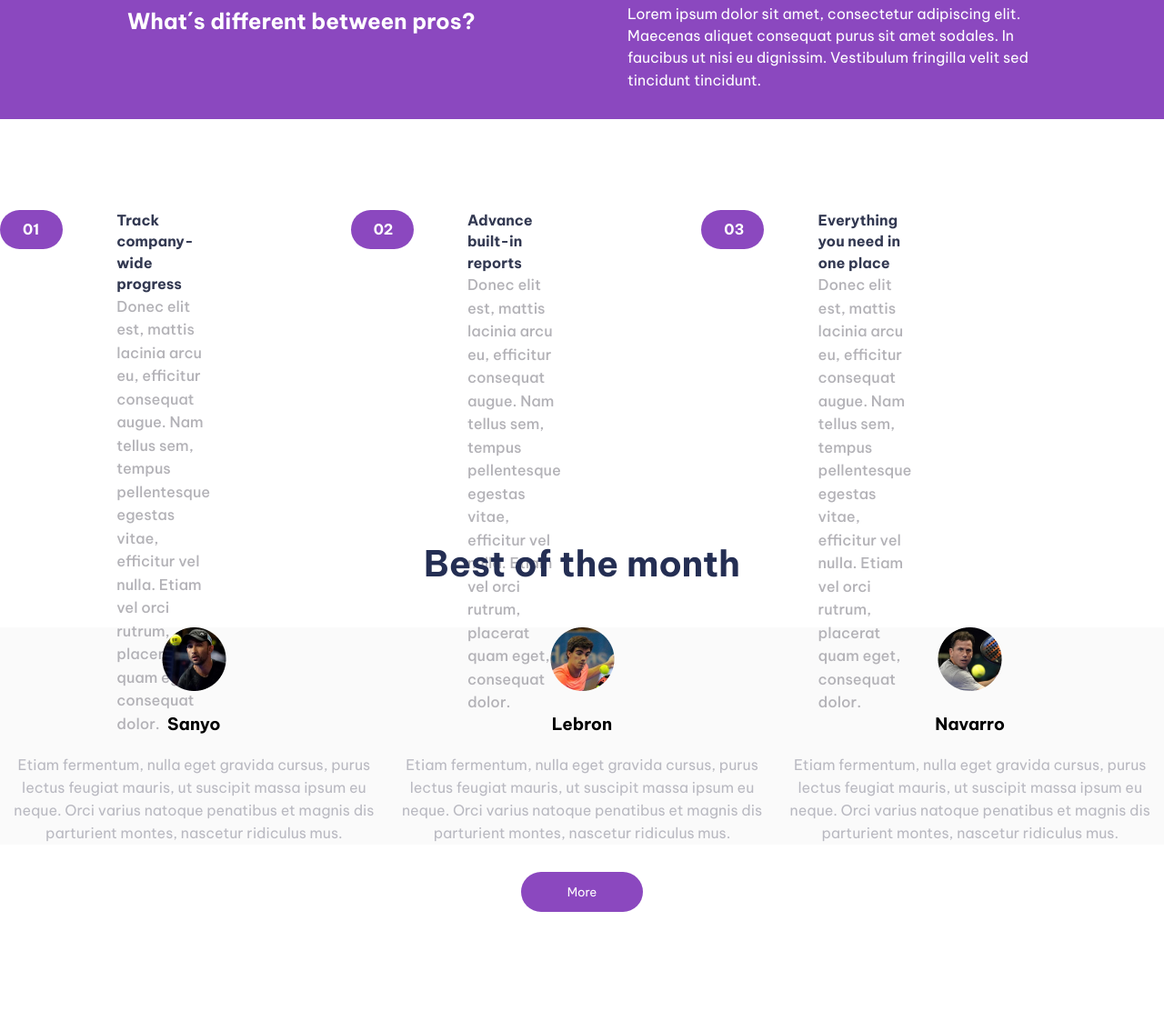
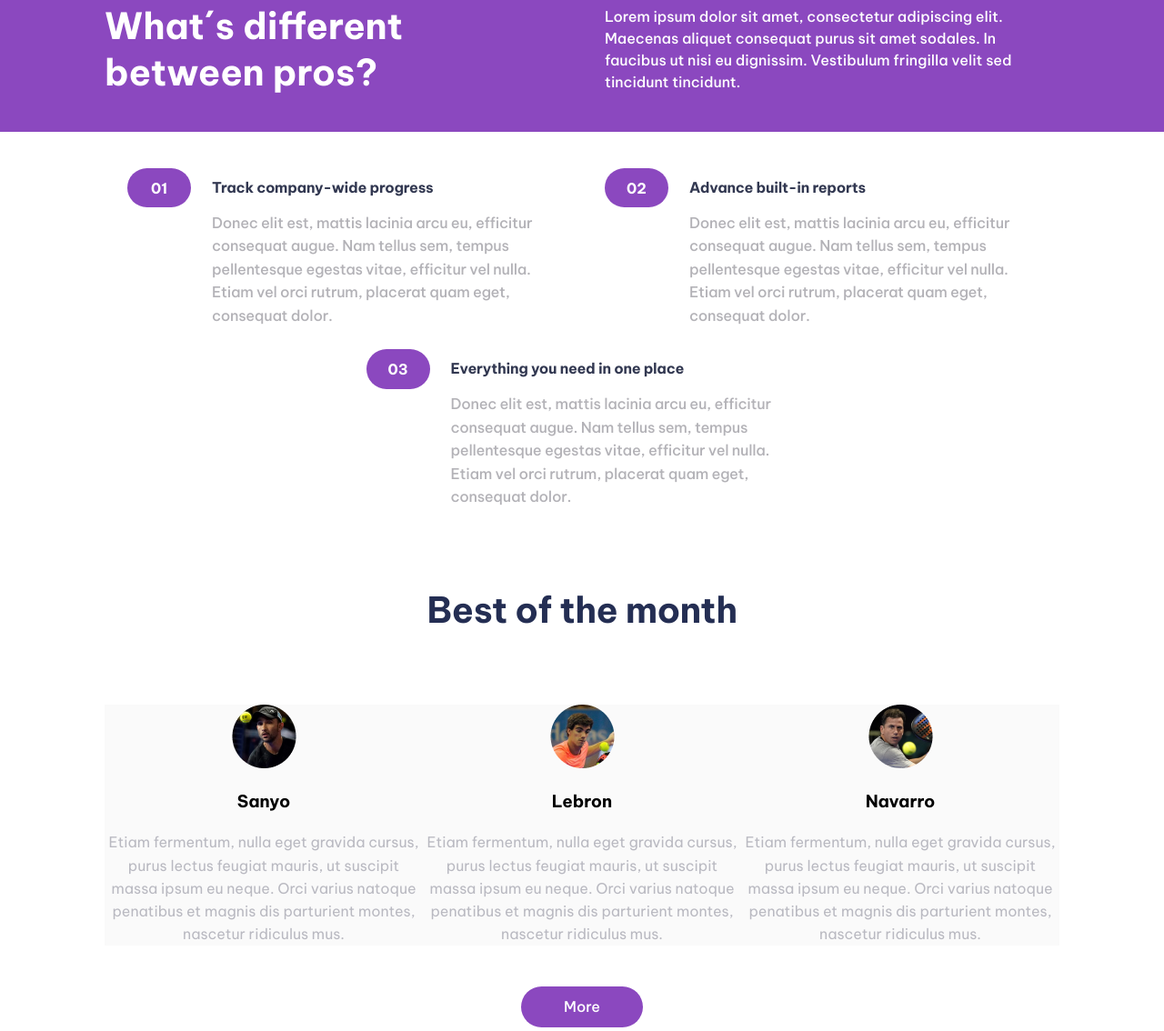
Before and after one commit to bgcorrea/trabajo-final-frontend1, a plain HTML site: page index.html in a window 1280 px wide. Shown: the part 840-1974 px from the top of the page at 91% size. Drawn offline with Linux system fonts and the light colour scheme.

Commit message:
Minor changes for containers, buttons and info section

```diff
--- a/assets/css/styles.css
+++ b/assets/css/styles.css
@@ -173,53 +173,49 @@ header .nav-link:active {
 }
 
 .first-section-main {
-    margin-top: 100px;
-    margin-bottom: 200px;
-    width: 1133px;
-    top: 985px;
-    left: -1px;
-    padding: 40px, 0px, 40px, 0px;
-    gap: 24px;
+    column-gap: 50px;
     display: flex;
     flex-direction: row;
+    flex-wrap: wrap;
     justify-content:center;
-    flex-wrap: wrap;
+    row-gap: 24px;
 }
 
 .first-section-main > * {
+    flex: 1 0 100%;
+    max-width: calc(50% - 50px);
+}
+
+.container-section-main {
+    display: flex;
+    flex-direction: column;
+    align-items: stretch;
+}
+
+.container-section-main-header {
+    display: flex;
+    flex-direction: row;
+    margin-bottom: 4.5px;
+}
+
+.container-section-main-header > * {
     flex: 1 0 0;
 }
 
-.container-section-main {
-    display: grid;
-    grid-template-columns: repeat(auto-fill, minmax(100px, 1fr)); /* Distribuye elementos en filas */
-    width: 553px;
-    height: 158px;
-    gap: 23px;
-}
-
-
-.div-number {
-    background-color:#8B48BF;
-    width: 69px;
-    height: 43px;
-    border-radius: 30px;
-    padding: 10px, 25px, 10px, 25px;
-    gap: 10px;
+.number {
     display: flex;
     justify-content: center;
     align-items: center;
 
-}
-
-.number {
-    width: 19px;
-    height: 23px;
+    background-color: #8B48BF;
+    border-radius: 30px;
+    color: #FFFFFF;
     font-weight: 700;
+    max-width: 70px;
     size: 16px;
-    line-height: 23.38px;
-    color: #FFFFFF;
-    margin: auto;
+    text-align: center;
+    width: 100%;
+    z-index: 1;
 }
 
 .subtitle {
@@ -227,7 +223,9 @@ header .nav-link:active {
     font-weight: 700;
     font-size: 16px;
     line-height: 23.38px;
-    letter-spacing: -1.5%;
+    letter-spacing: -0.015em;
+    padding: 10px 0;
+    padding-left: 23px;
 }
 
 .content {
@@ -235,37 +233,26 @@ header .nav-link:active {
     font-weight: 500;
     font-size: 16.3px;
     line-height: 25.52px;
-    letter-spacing: -1%;
-}
-
-
-
-.div-secondary-title {
-    text-align: center;
+    letter-spacing: -0.015em;
+    padding-left: 93px;
 }
 
 .secondary-title {
+    text-align: center;
+    padding-bottom: 29px;
     color: #242E53;
     font-size: 39.21px;
     font-weight: 700;
     line-height: 61.41px;
-    letter-spacing: -1%;
-    height: 61px;
-    top: 1510px;
-    left: 553px;
-    margin-bottom: 40px;
+    letter-spacing: -0.01em;
 }
 
 .second-section-main {
-
-    margin-top: 40px;
-    margin: auto;
+    margin: 45px 0;
     display: flex;
     background-color: #FAFAFA;
     flex-direction: row;
     align-items: center;
-
-
 }
 
 .card-player {
@@ -300,35 +287,8 @@ p.player-description {
 
 }
 
-.div-main-button {
-    text-align: center;
-    margin-top: 30px;
-    margin-bottom: 200px;
-}
-.main-button {
-    min-width: 134px;
-    min-height: 44px;
-    padding: 10px;
-    gap: 10px;
-    top: 1944px;
-    left: 653px;
-    color: var(--text-white);
-    text-align: center;
-    text-decoration: none;
-    border-radius: 50px;
-    background-color: var(--bg-primary);
-    border: none;
-    cursor: pointer;
-
-}
-
-.main-button:hover {
-    opacity: 0.7;
-
-}
-
-section.bg-primary-responsive {
-    padding: 40px 0;
+.card-button {
+    margin-bottom: 140px !important;
 }
 
 .section-container {
@@ -348,6 +308,8 @@ section.bg-primary-responsive {
 .section-container > p {
     font-weight: 500;
     font-size: 16px;
+    max-width: 500px;
+    line-height: 24px;
 }
 
 /* Footer Navigation */
@@ -398,6 +360,11 @@ footer .nav-link:active {
     justify-content: space-between;
 }
 
+form {
+    width: 100%;
+    max-width: 272px;
+}
+
 input {
     border-radius: 50px;
     border: 0;
@@ -428,14 +395,26 @@ input {
     background-color: var(--bg-primary-responsive);
 }
 
+.bg-gray {
+    background: #FAFAFA;
+}
+
 .d-block {
-    display: block;
+    display: block !important;
+}
+
+.d-inline {
+    display: inline !important;
 }
 
 .container {
     max-width: 1130px;
     margin: 0 auto;
     padding: 0 40px;
+}
+
+.container.container-margin {
+    padding: 40px;
 }
 
 .btn {
@@ -448,14 +427,16 @@ input {
     text-decoration: none;
     transition: background-color ease .2s;
     border: none;
+    width: 100%;
+    display: block;
 }
 
 .btn.btn-sm {
-    min-width: 63px;
+    max-width: 63px;
 }
 
 .btn.btn-md {
-    min-width: 134px;
+    max-width: 134px;
 }
 
 .btn.btn-primary {
@@ -482,6 +463,10 @@ input {
 
 .btn.shadow {
     box-shadow: 0px 4px 7px 0px rgba(0, 0, 0, 0.25);
+}
+
+.margin-auto-x {
+    margin: 0 auto;
 }
 
 @keyframes translateX {
@@ -527,6 +512,35 @@ input {
     }
 
     /* Main */
+
+    .first-section-main {
+        flex-direction: column;
+        row-gap: 20px;
+    }
+    .container.container-margin.first-section-main {
+        padding: 40px 18px 40px 34px;
+    }
+
+    .container-section-main-header {
+        margin-bottom: 21px;
+    }
+
+
+    .subtitle {
+        background-color: #8B48BF4D;
+        margin-left: -35px;
+        margin-right: -18px;
+        padding-left: 53px;
+    }
+
+    .content {
+        padding: 10px;
+    }
+
+    .first-section-main > * {
+        max-width: none;
+    }
+
     .section-container {
         flex-direction: column;
         align-items: center;
@@ -544,6 +558,10 @@ input {
 
     .footer-links {
         margin: 35px 0;
+        max-width: none;
+    }
+
+    form {
         max-width: none;
     }
 
@@ -575,11 +593,6 @@ input {
         background-color: var(--text-white);
         color: var(--bg-primary);
     }
-
-    .container-section-main {
-        flex-direction: column;
-        align-items: center;
-    }
 }
 
 @media (max-width: 480px) {
--- a/index.html
+++ b/index.html
@@ -40,58 +40,50 @@
 
     <main>
 
-        <section class="main-section">
-            <div class="title-section">
+        <section class="bg-primary-responsive">
+            <div class="section-container container container-margin">
                 <h2>What´s different between pros?</h2>
-            </div>
-            <div class="content-section">
                 <p>Lorem ipsum dolor sit amet, consectetur adipiscing elit. Maecenas aliquet consequat purus sit amet sodales. In faucibus ut nisi eu dignissim. Vestibulum fringilla velit sed tincidunt tincidunt.</p>
             </div>
         </section>
 
-        <section  class="first-section-main">
+        <section  class="container container-margin first-section-main">
             <section class="container-section-main">
-                <div class="div-number">
-                    <p class="number">01</p>
-                </div>
-                <div class="container-content">
-                    <h3 class="subtitle">
-                        Track company-wide progress
-                    </h3>
-                    <p class="content">
-                        Donec elit est, mattis lacinia arcu eu, efficitur consequat augue. Nam tellus sem, tempus pellentesque egestas vitae, efficitur vel nulla. Etiam vel orci rutrum, placerat quam eget, consequat dolor.
-                    </p>
-                </div>
+
+                <header class="container-section-main-header">
+                    <span class="number">01</span>
+                    <h3 class="subtitle">Track company-wide progress</h3>
+                </header>
+
+                <p class="content">Donec elit est, mattis lacinia arcu eu, efficitur consequat augue. Nam tellus sem, tempus pellentesque egestas vitae, efficitur vel nulla. Etiam vel orci rutrum, placerat quam eget, consequat dolor.</p>
+
             </section>
+
             <section class="container-section-main ">
-                <div class="div-number">
-                    <p class="number">02</p>
-                </div>
-                <div class="container-content">
-                    <h3 class="subtitle">
-                        Advance built-in reports
-                    </h3>
-                    <p class="content">
-                        Donec elit est, mattis lacinia arcu eu, efficitur consequat augue. Nam tellus sem, tempus pellentesque egestas vitae, efficitur vel nulla. Etiam vel orci rutrum, placerat quam eget, consequat dolor.                    </p>
-                </div>
+
+                <header class="container-section-main-header">
+                    <span class="number">02</span>
+                    <h3 class="subtitle">Advance built-in reports</h3>
+                </header>
+
+                <p class="content">Donec elit est, mattis lacinia arcu eu, efficitur consequat augue. Nam tellus sem, tempus pellentesque egestas vitae, efficitur vel nulla. Etiam vel orci rutrum, placerat quam eget, consequat dolor.</p>
             </section>
+
             <section class="container-section-main ">
-                <div class="div-number">
-                    <p class="number">03</p>
-                </div>
-                <div>
-                    <h3 class="subtitle">
-                        Everything you need in one place                    </h3>
-                    <p class="content">
-                        Donec elit est, mattis lacinia arcu eu, efficitur consequat augue. Nam tellus sem, tempus pellentesque egestas vitae, efficitur vel nulla. Etiam vel orci rutrum, placerat quam eget, consequat dolor.
-                    </p>
-                </div>
+
+                <header class="container-section-main-header">
+                    <span class="number">03</span>
+                    <h3 class="subtitle">Everything you need in one place</h3>
+                </header>
+
+                <p class="content">Donec elit est, mattis lacinia arcu eu, efficitur consequat augue. Nam tellus sem, tempus pellentesque egestas vitae, efficitur vel nulla. Etiam vel orci rutrum, placerat quam eget, consequat dolor.</p>
             </section>
         </section>
-        <div class="div-secondary-title">
+
+        <section class="container container-margin">
             <h2 class="secondary-title">Best of the month</h2>
-        </div>
-        <section class="second-section-main">
+
+            <div class="second-section-main">
                 <section class="card-player">
                     <div>
                         <img src="./assets/img/avatar-sanyo.png" alt="">
@@ -119,17 +111,15 @@
                         <p class="player-description">Etiam fermentum, nulla eget gravida cursus, purus lectus feugiat mauris, ut suscipit massa ipsum eu neque. Orci varius natoque penatibus et magnis dis parturient montes, nascetur ridiculus mus.</p>
                     </div>
                 </section>
+            </div>
+
+            <a class="card-button btn btn-md btn-primary margin-auto-x">More</a>
         </section>
-        <div class="div-main-button">
-            <button class="main-button">
-                More
-            </button>
-        </div>
 
 
 
         <section class="bg-primary-responsive">
-            <div class="section-container container">
+            <div class="section-container container container-margin">
                 <h2>Get to know the best teams of the year</h2>
                 <a href="#" class="btn btn-section shadow btn-md">Go for it</a>
             </div>
@@ -169,7 +159,7 @@
 
                 <form action="#">
                     <input type="text" placeholder="Update in your inbox...">
-                    <button class="btn btn-primary btn-sm">Go</button>
+                    <button class="btn btn-primary btn-sm d-inline">Go</button>
                 </form>
             </nav>
 
```
Lines whose indentation alone changed are shown as unchanged.
